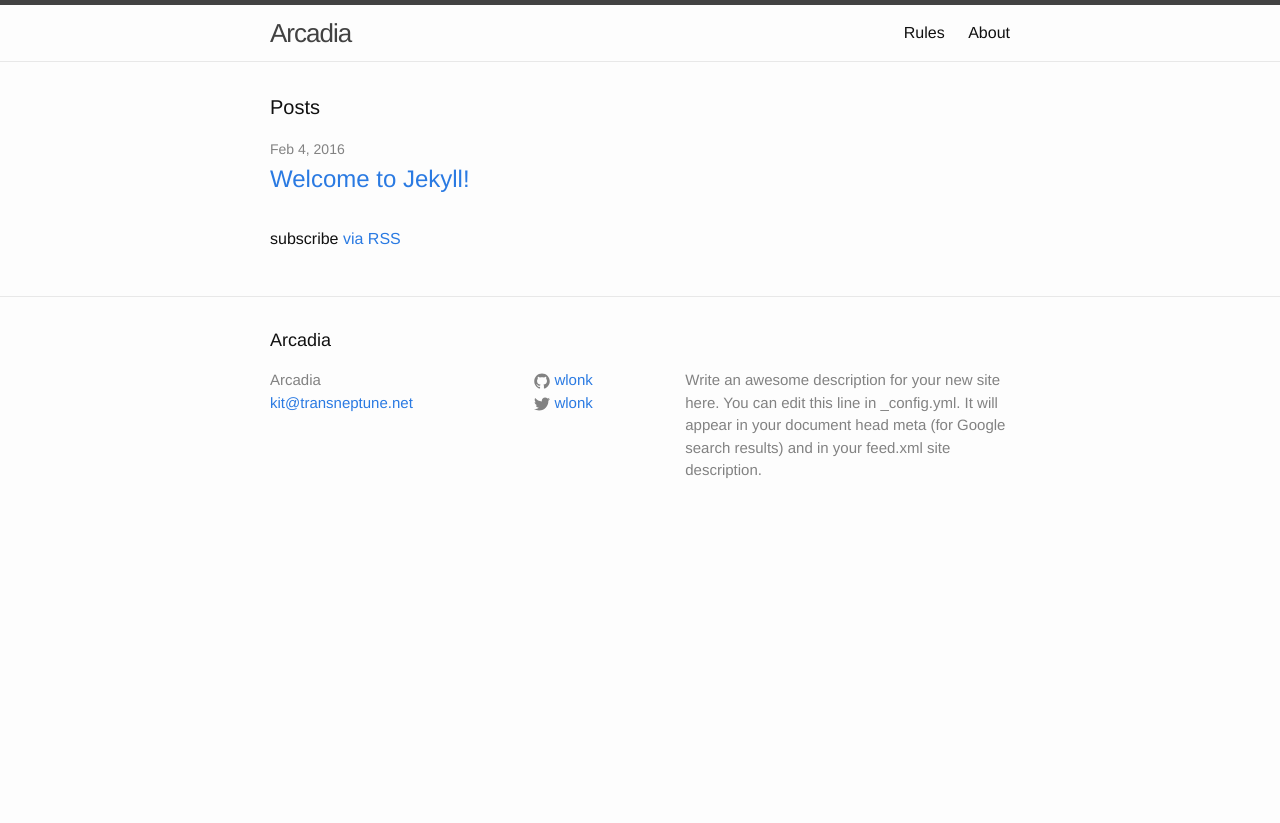
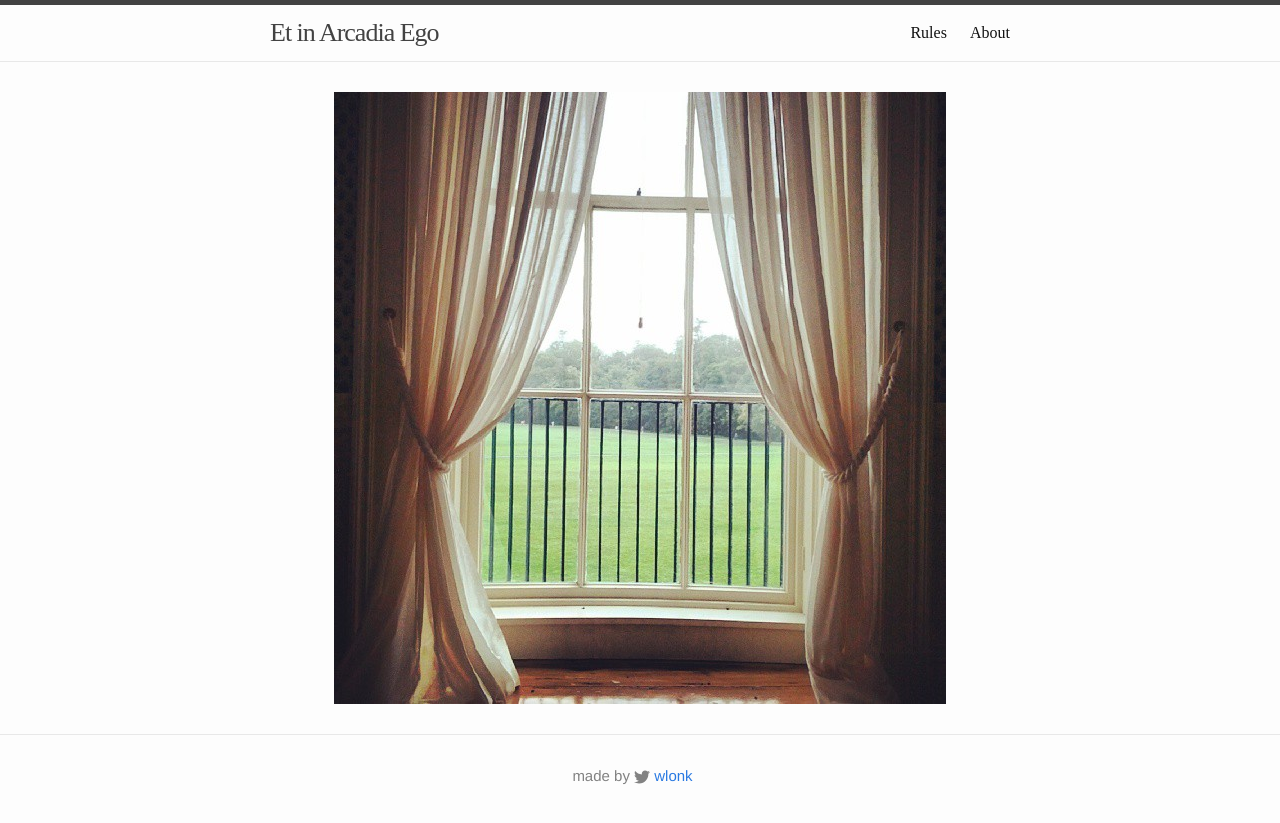
Before and after one commit to wlonk/arcadia, a Jekyll site: the page built from index.html, in a window 1280 px wide. Shown: the top 823 px of the page. Built offline with Jekyll 4.4.1, drawn with Linux system fonts in a browser that asks for light colours; some web fonts are replaced.

Commit message:
Make some stab at style.

```diff
--- a/_config.yml
+++ b/_config.yml
@@ -6,7 +6,7 @@
 # 'jekyll serve'. If you change this file, please restart the server process.
 
 # Site settings
-title: Arcadia
+title: Et in Arcadia Ego
 email: kit@transneptune.net
 description: > # this means to ignore newlines until "baseurl:"
   Write an awesome description for your new site here. You can edit this
--- a/_includes/footer.html
+++ b/_includes/footer.html
@@ -1,38 +1,14 @@
 <footer class="site-footer">
-
   <div class="wrapper">
-
-    <h2 class="footer-heading">{{ site.title }}</h2>
-
     <div class="footer-col-wrapper">
-      <div class="footer-col footer-col-1">
-        <ul class="contact-list">
-          <li>{{ site.title }}</li>
-          <li><a href="mailto:{{ site.email }}">{{ site.email }}</a></li>
-        </ul>
-      </div>
-
-      <div class="footer-col footer-col-2">
-        <ul class="social-media-list">
-          {% if site.github_username %}
-          <li>
-            {% include icon-github.html username=site.github_username %}
-          </li>
-          {% endif %}
-
+      <ul class="credits">
         {% if site.twitter_username %}
         <li>
-            {% include icon-twitter.html username=site.twitter_username %}
+          made by {% include icon-twitter.html username=site.twitter_username %}
         </li>
         {% endif %}
       </ul>
     </div>
-
-      <div class="footer-col footer-col-3">
-        <p>{{ site.description }}</p>
   </div>
   </div>
-
-  </div>
-
 </footer>
--- a/_includes/head.html
+++ b/_includes/head.html
@@ -6,6 +6,8 @@
   <title>{% if page.title %}{{ page.title | escape }}{% else %}{{ site.title | escape }}{% endif %}</title>
   <meta name="description" content="{% if page.excerpt %}{{ page.excerpt | strip_html | strip_newlines | truncate: 160 }}{% else %}{{ site.description }}{% endif %}">
 
+  <link href='https://fonts.googleapis.com/css?family=Mr+De+Haviland' rel='stylesheet' type='text/css'>
+
   <link rel="stylesheet" href="{{ "/css/main.css" | prepend: site.baseurl }}">
   <link rel="canonical" href="{{ page.url | replace:'index.html','' | prepend: site.baseurl | prepend: site.url }}">
   <link rel="alternate" type="application/rss+xml" title="{{ site.title }}" href="{{ "/feed.xml" | prepend: site.baseurl | prepend: site.url }}">
--- a/_sass/_layout.scss
+++ b/_sass/_layout.scss
@@ -8,6 +8,7 @@
 
   // Positioning context for the mobile navigation icon
   position: relative;
+  font-family: 'Mr De Haviland', cursive;
 }
 
 .site-title {
@@ -162,6 +163,12 @@
   }
 }
 
+.credits {
+  list-style: none;
+  margin-left: 0;
+  text-align: center;
+}
+
 
 
 /**
@@ -240,3 +247,17 @@
     }
   }
 }
+
+/**
+ * Custom
+ */
+
+.front-cover {
+  display: block;
+  margin: 0 auto;
+}
+
+h1,
+h2 {
+  font-family: 'Mr De Haviland', cursive;
+}
--- a/about/index.md
+++ b/about/index.md
@@ -3,12 +3,6 @@ layout: page
 title: About
 ---
 
-This is the base Jekyll theme. You can find out more info about customizing your Jekyll theme, as well as basic Jekyll usage documentation at [jekyllrb.com](http://jekyllrb.com/)
-
-You can find the source code for the Jekyll new theme at:
-{% include icon-github.html username="jglovier" %} /
-[jekyll-new](https://github.com/jglovier/jekyll-new)
-
-You can find the source code for Jekyll at
-{% include icon-github.html username="jekyll" %} /
-[jekyll](https://github.com/jekyll/jekyll)
+_Et in Arcadia Ego_ is a game about manners, magic, and madness. You play
+characters in Regency England (1811-1820 or so) who are witness and party to
+the return of magic to those islands, after centuries of absence.
--- a/index.html
+++ b/index.html
@@ -3,21 +3,5 @@ layout: default
 ---
 
 <div class="home">
-
-  <h1 class="page-heading">Posts</h1>
-
-  <ul class="post-list">
-    {% for post in site.posts %}
-      <li>
-        <span class="post-meta">{{ post.date | date: "%b %-d, %Y" }}</span>
-
-        <h2>
-          <a class="post-link" href="{{ post.url | prepend: site.baseurl }}">{{ post.title }}</a>
-        </h2>
-      </li>
-    {% endfor %}
-  </ul>
-
-  <p class="rss-subscribe">subscribe <a href="{{ "/feed.xml" | prepend: site.baseurl }}">via RSS</a></p>
-
+  <img src="{{ "/static/marlay_house.jpg" | prepend: site.baseurl }}" alt="Marlay House, Dublin" title="Marlay House, Dublin" class="front-cover">
 </div>
```
Also changed, not shown: static/marlay_house.jpg (added). Lines whose indentation alone changed are shown as unchanged.
